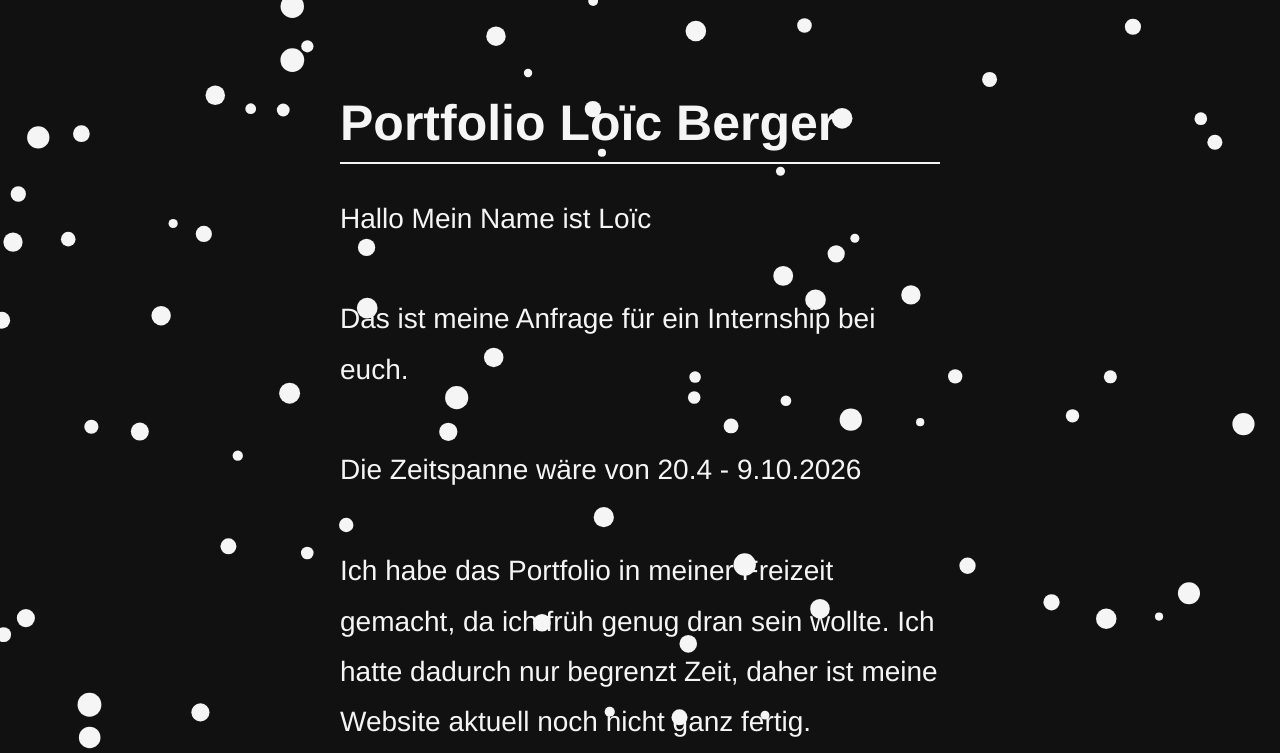
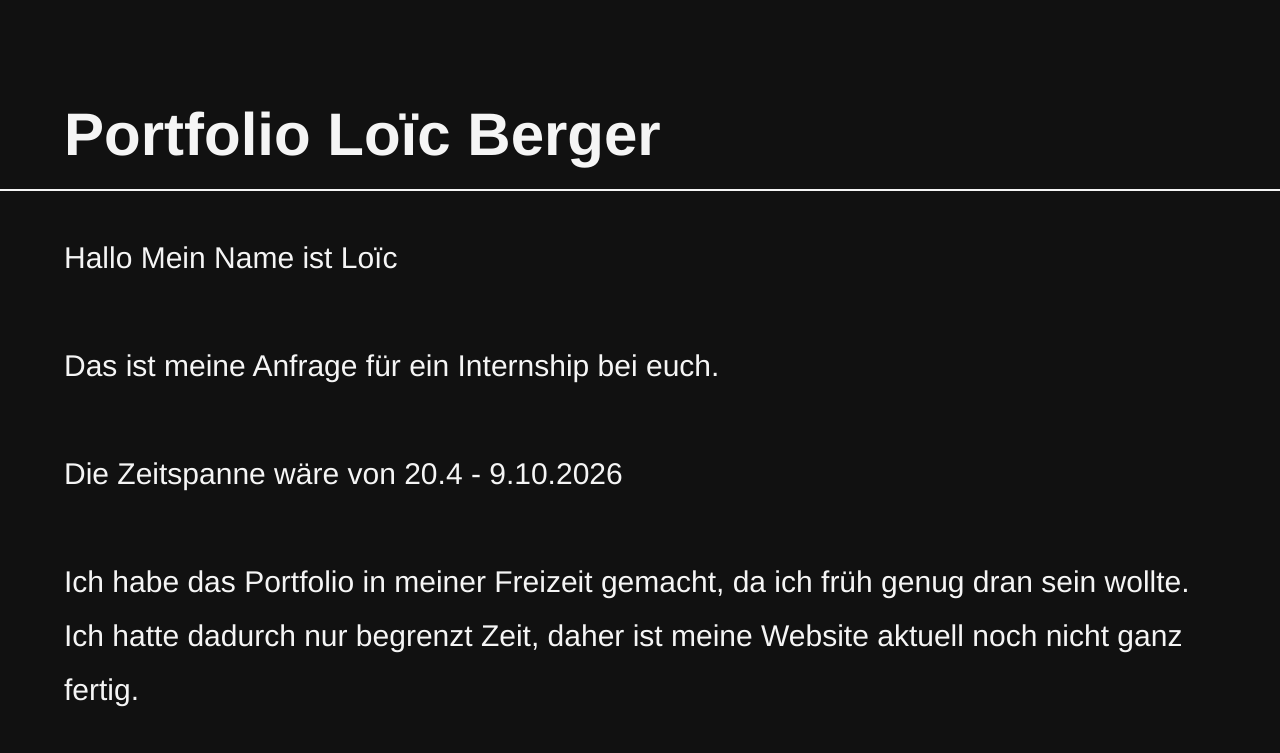
Before and after one commit to Loic-23/lo-cberger.ch, a plain HTML site: page index.html in a window 1280 px wide. Shown: the top 753 px of the page. Drawn offline with Linux system fonts and the light colour scheme.

Commit message:
Update index.html

```diff
--- a/index.html
+++ b/index.html
@@ -10,42 +10,32 @@
       background: #111;
       color: #f5f5f5;
       font-family: Helvetica, Arial, sans-serif;
-      height: 100%;
-    }
-
-    canvas {
-      position: fixed;
-      top: 0;
-      left: 0;
-      width: 100%;
-      height: 100%;
-      z-index: 0;
     }
 
     .content {
-      position: relative;
-      z-index: 1;
-      padding: 60px 20px 40px;
-      max-width: 600px;
+      padding: 60px 5vw 40px;
+      max-width: 1200px;
       margin: 0 auto;
       text-align: left;
     }
 
     h1 {
-      font-size: 50px;
+      font-size: 60px;
       font-weight: bold;
-      margin-bottom: 10px;
+      margin-bottom: 20px;
     }
 
     .line {
+      width: 100vw;
       border-bottom: 2px solid #f5f5f5;
-      margin-bottom: 30px;
+      margin-left: -5vw; /* Linie über den Container hinaus */
+      margin-bottom: 40px;
     }
 
     .main-text {
-      font-size: 28px;
+      font-size: 30px;
       line-height: 1.8;
-      margin-bottom: 40px;
+      margin-bottom: 50px;
     }
 
     button {
@@ -53,12 +43,12 @@
       color: #111;
       border: none;
       border-radius: 8px;
-      padding: 20px;
-      font-size: 22px;
+      padding: 25px;
+      font-size: 24px;
       cursor: pointer;
+      width: 100%;
+      margin-bottom: 50px;
       transition: background 0.3s;
-      width: 100%;
-      margin-bottom: 30px;
     }
 
     button:hover {
@@ -66,35 +56,35 @@
     }
 
     .footer-line {
+      width: 100vw;
       border-bottom: 2px solid #f5f5f5;
+      margin-left: -5vw;
       margin-bottom: 20px;
     }
 
     .footer {
       text-align: left;
-      font-size: 16px;
+      font-size: 18px;
       opacity: 0.7;
     }
 
     @media (max-width: 600px) {
       h1 {
-        font-size: 42px;
+        font-size: 48px;
       }
 
       .main-text {
-        font-size: 26px;
+        font-size: 28px;
       }
 
       button {
-        font-size: 20px;
-        padding: 18px;
+        font-size: 22px;
+        padding: 22px;
       }
     }
   </style>
 </head>
 <body>
-
-  <canvas id="particles"></canvas>
 
   <div class="content">
     <h1>Portfolio Loïc Berger</h1>
@@ -129,47 +119,6 @@
         window.prompt('Link kopieren:', url);
       }
     }
-
-    const canvas = document.getElementById('particles');
-    const ctx = canvas.getContext('2d');
-    let particles = [];
-
-    function resizeCanvas() {
-      canvas.width = window.innerWidth;
-      canvas.height = window.innerHeight;
-    }
-
-    window.addEventListener('resize', resizeCanvas);
-    resizeCanvas();
-
-    for (let i = 0; i < 80; i++) {
-      particles.push({
-        x: Math.random() * canvas.width,
-        y: Math.random() * canvas.height,
-        radius: Math.random() * 8 + 4, // Größere Partikel
-        dx: (Math.random() - 0.5) * 2, // Mehr Bewegung
-        dy: (Math.random() - 0.5) * 2
-      });
-    }
-
-    function drawParticles() {
-      ctx.clearRect(0, 0, canvas.width, canvas.height);
-      ctx.fillStyle = '#f5f5f5';
-      for (let p of particles) {
-        ctx.beginPath();
-        ctx.arc(p.x, p.y, p.radius, 0, Math.PI * 2);
-        ctx.fill();
-
-        p.x += p.dx;
-        p.y += p.dy;
-
-        if (p.x < 0 || p.x > canvas.width) p.dx *= -1;
-        if (p.y < 0 || p.y > canvas.height) p.dy *= -1;
-      }
-      requestAnimationFrame(drawParticles);
-    }
-
-    drawParticles();
   </script>
 
 </body>
```
